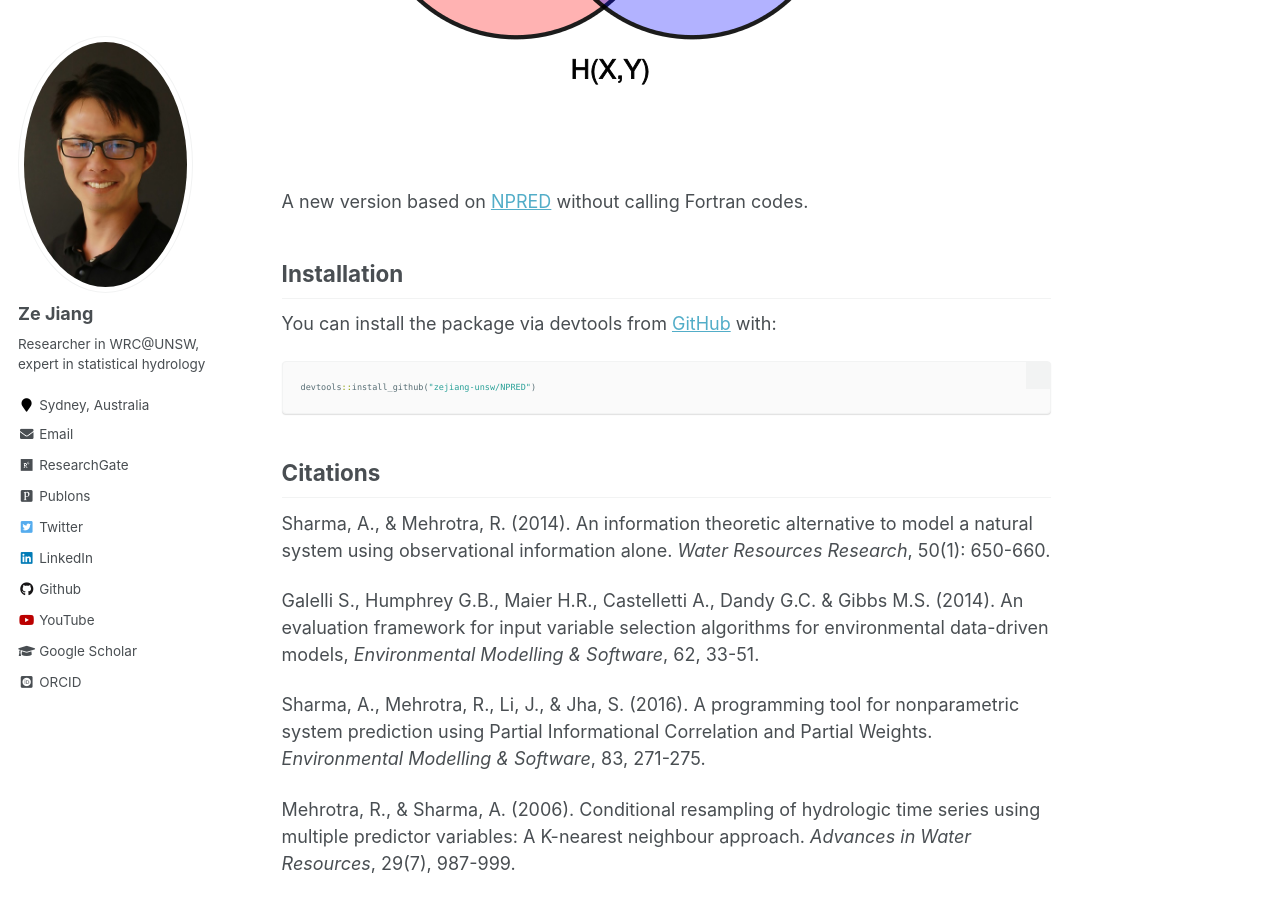
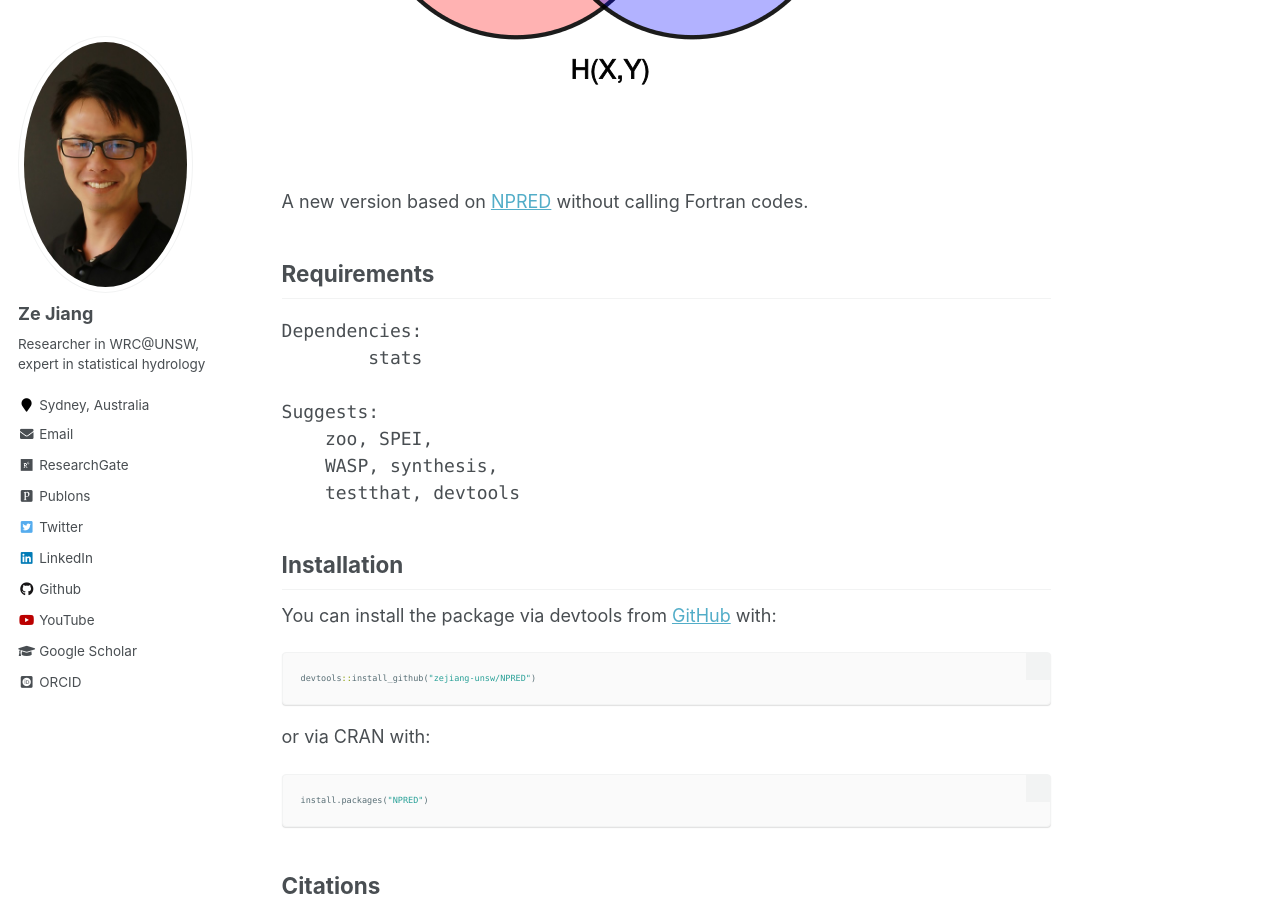
Before and after one commit to zejiang-unsw/zejiang-unsw.github.io, a Jekyll site: the page built from _software/NPRED.md, in a window 1280 px wide and 900 px high, scrolled down 501 px. Built offline with Jekyll 4.4.1, drawn with Linux system fonts in a browser that asks for light colours; some web fonts are replaced.

Commit message:
update Software

````diff
--- a/_data/navigation.yml
+++ b/_data/navigation.yml
@@ -9,6 +9,9 @@ main:
   - title: "Projects"
     url: /projects/
 
+  - title: "Software"
+    url: /software/
+
   - title: "Teaching"
     url: /teaching/
 
@@ -18,8 +21,5 @@ main:
   - title: "CV"
     url: /cv/
 
-  - title: "Software"
-    url: /software/
-
   # - title: "Group"
   #   url: /people/
--- a/_software/NPRED.md
+++ b/_software/NPRED.md
@@ -7,11 +7,28 @@ collection: software
 
 A new version based on [NPRED](http://hydrology.unsw.edu.au/download/software/NPRED) without calling Fortran codes.
 
+## Requirements
+<pre>
+Dependencies:
+	stats
+
+Suggests:
+    zoo, SPEI,
+    WASP, synthesis,
+    testthat, devtools
+</pre>
+
 ## Installation
 You can install the package via devtools from [GitHub](https://github.com/) with:
 
 ```r
 devtools::install_github("zejiang-unsw/NPRED")
+```
+
+or via CRAN with:
+
+``` r
+install.packages("NPRED")
 ```
 
 ## Citations
````
Also changed, not shown: _software/WASP.md (+4 -4 lines), _software/synthesis.md (+2 -2 lines).
